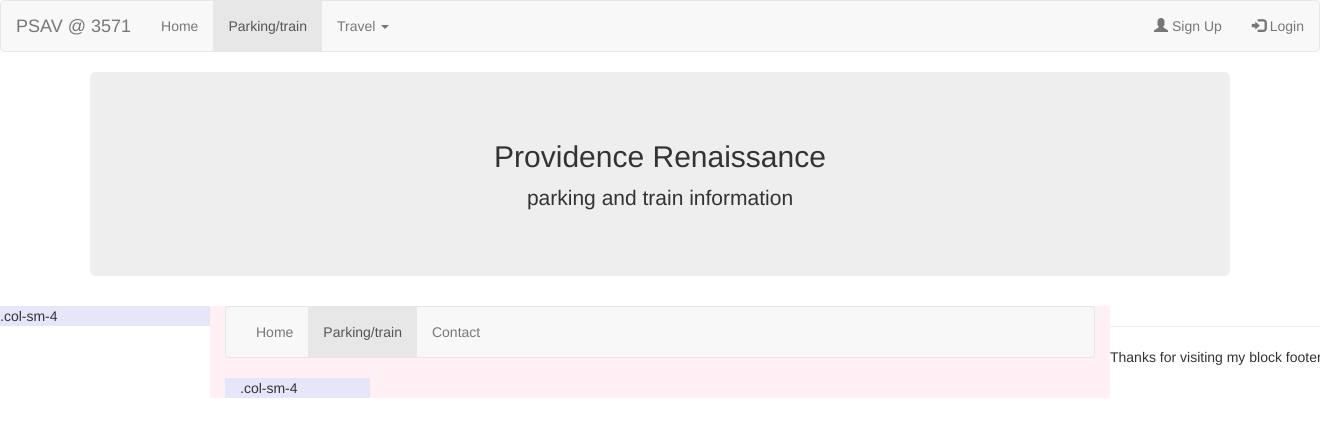
After one commit to TenaciousBirdofPrey/OpenShifts, a Django app: page /parking_train/ in a window 1320 px wide; the page is wider, and only the part inside the window is pictured. The commit adds this page. Shown: the top 437 px of that part. Run offline with Django 3.2, Linux system fonts and the light colour scheme; some libraries are stand-ins or nearby versions.

Commit message:
create travel page,dropdown navbar,

```diff
--- a/OpenShift/OpenShift/templates/base.html
+++ b/OpenShift/OpenShift/templates/base.html
@@ -30,10 +30,23 @@
 	      <a class="navbar-brand" href="#">PSAV @ 3571</a>
 	    </div>
 	    <ul class="nav navbar-nav">
-	      <li class="active"><a href="#">Home</a></li>
-	      <li><a href="#">Parking</a></li>
-	      <li><a href="#">Contact</a></li>
+
+	      <li class="{% if nbar == '/' %}active{% endif %}"><a href="/">Home</a></li>
+
+	      <li class="{% if nbar == 'parking_train/' %}active{% endif %}"><a href="parking_train">Parking/train</a></li>
+
+	       <li class="dropdown">
+        		<a class="dropdown-toggle {% if nbar == '/' %}active{% endif %} " data-toggle="dropdown" href="parking_train/">Travel
+        		<span class="caret"></span></a>
+			        <ul class="dropdown-menu">
+			          <li><a href="parking_train/">hotel location</a></li>
+			          <li><a href="parking_train/">parking</a></li>
+			          <li><a href="parking_train/">train</a></li>
+			        </ul>
+      		</li>
+
 	    </ul>
+
 	    <ul class="nav navbar-nav navbar-right">
       	  <li><a href="#"><span class="glyphicon glyphicon-user"></span> Sign Up</a></li>
           <li><a href="#"><span class="glyphicon glyphicon-log-in"></span> Login</a></li>
--- /dev/null
+++ b/OpenShift/OpenShift/templates/parking_train.html
@@ -0,0 +1,39 @@
+{% extends 'base.html' %}
+{% block titel%} body_block {% endblock%}
+
+
+{% block content %}
+<body>
+  <!-- jumbotron -->
+ <div class="container">
+  <div class="jumbotron vertical-center">
+     <!-- centering text via inline class... WILL CORRECT! -->
+    <h2 class="text-center">Providence Renaissance</h2>
+    <p class="text-center"> parking and train information</p>
+  </div>
+</div>
+
+<!-- begin location, parking, train nav bar -->
+
+  <div class="row">
+    <div class="col-sm-2" style="background-color:lavender;">.col-sm-4</div>
+    <div class="col-sm-8" style="background-color:lavenderblush;">
+        <nav class="navbar navbar-default">
+                <div class="container-fluid">
+
+                  <ul class="nav navbar-nav">
+                    <li class="{% if nbar == '/' %}active{% endif %}"><a href="/">Home</a></li>
+                    <li class="{% if nbar == 'parking_train/' %}active{% endif %}"><a href="parking_train">Parking/train</a></li>
+                    <li><a href="#">Contact</a></li>
+                  </ul>
+
+                </div>
+      </nav>
+
+
+    <div class="col-sm-2" style="background-color:lavender;">.col-sm-4</div>
+  </div>
+
+
+</body>
+{% endblock  %}
--- a/OpenShift/OpenShift/urls.py
+++ b/OpenShift/OpenShift/urls.py
@@ -32,6 +32,9 @@ urlpatterns = [
     #makes index a view from shifts- such that localhost:8000 is at first page.
     url(r'^$', shifts.views.index, name = 'index'),
 
+    #link to parking_train.html
+    url(r'^parking_train/', shifts.views.parking_train, name = 'parking_train'),
+
 
 	#not added by me.
     url(r'^admin/', admin.site.urls),
--- a/OpenShift/shifts/static/reference.txt
+++ /dev/null
@@ -1,4 +0,0 @@
-reference.txt
-
-used tutorials:
-http://stackoverflow.com/questions/12031825/how-to-set-up-django-website-with-jquery
--- a/OpenShift/shifts/urls.py
+++ b/OpenShift/shifts/urls.py
@@ -4,4 +4,6 @@ from . import views
 
 urlpatterns = [
 	url(r'^$', views.index, name = 'index'),
+	#parking_train
+	url(r'parking_train/', views.parking_train, name = 'parking_train'),
 ]
--- a/OpenShift/shifts/views.py
+++ b/OpenShift/shifts/views.py
@@ -14,4 +14,10 @@ def index(request):
     #form = TransfersForm()
     return render(request,'open_shifts.html',{
         'shifts': shifts,
+        'nbar': '/'
     })
+
+def parking_train(request):
+	return render(request, 'parking_train.html',{
+		'nbar': 'parking_train/',
+		})
--- /dev/null
+++ b/reference.txt
@@ -0,0 +1,6 @@
+reference.txt
+
+used tutorials:
+http://stackoverflow.com/questions/12031825/how-to-set-up-django-website-with-jquery
+
+http://stackoverflow.com/questions/25044370/make-clicked-tab-active-in-bootstrap
```
